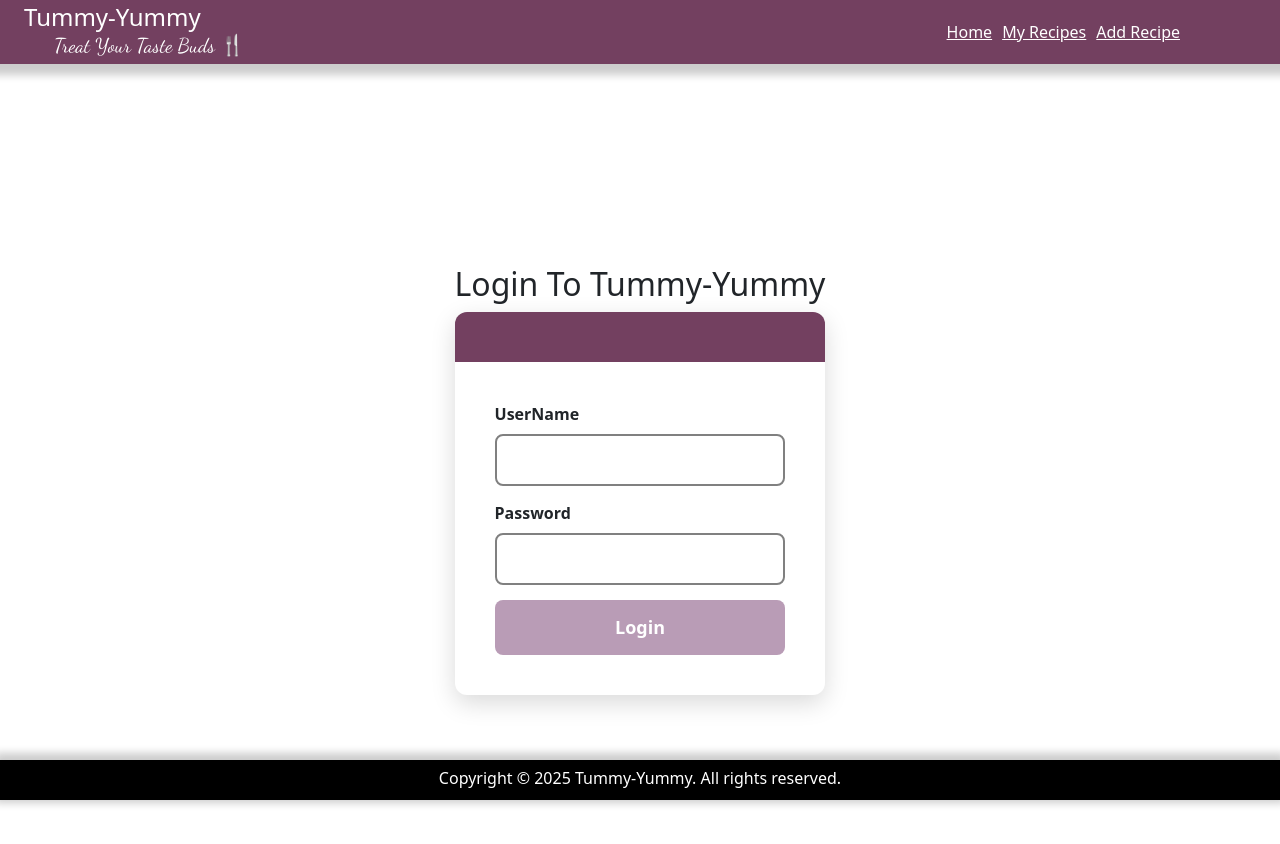
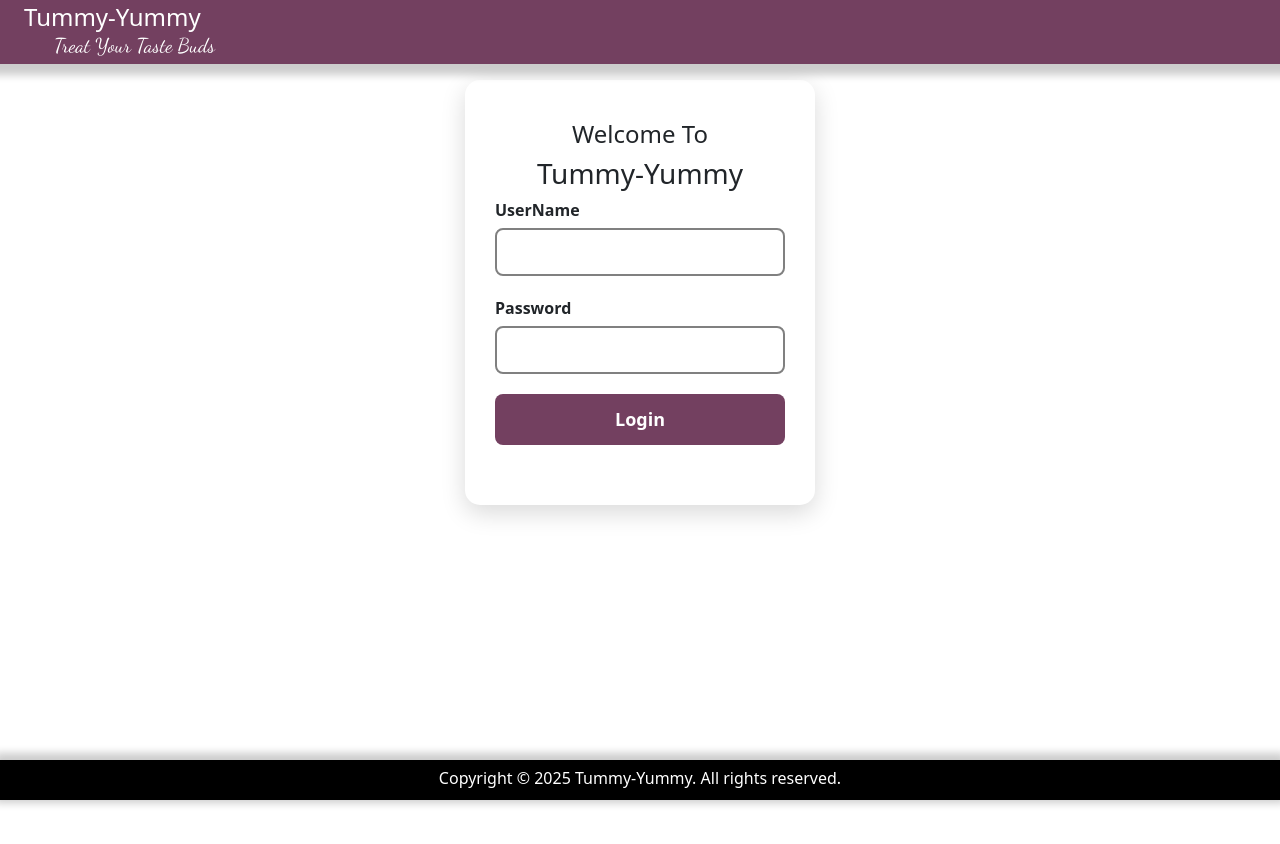
Before and after one commit to dd-1710/Recipe-Book, an Angular app in the folder Recipe-App/: page /login in a window 1280 px wide. Shown: the top 844 px of the page. After the commit the page ends 800 px from the top, so only its background shows below. Built offline with nearby package versions, Linux system fonts and the light colour scheme; a web font is replaced by a local one.

Commit message:
implementing login form and signup form

```diff
--- a/Recipe-App/src/pages/header/header.component.html
+++ b/Recipe-App/src/pages/header/header.component.html
@@ -2,11 +2,11 @@
     <div class="header">
         <span style="display: inline-block;">
             <h2>Tummy-Yummy</h2>
-            <p>Treat Your Taste Buds 🍴</p>
+            <p>Treat Your Taste Buds</p>
         </span>
-      <span class="nav-links">
+      <span class="nav-links" *ngIf="isLoggedIn">
         <nav>
-            <a href="#">Home</a>
+            <a routerLink="/recipe">Home</a>
             <a href="#">My Recipes</a>
             <a routerLink="/add-recipe">Add Recipe</a>
         </nav>
--- a/Recipe-App/src/pages/header/header.component.ts
+++ b/Recipe-App/src/pages/header/header.component.ts
@@ -1,13 +1,26 @@
 import { Component } from '@angular/core';
 import { RouterModule } from '@angular/router';
+import { CommonModule } from '@angular/common';
+import { AuthService } from '../../services/auth.service';
 
 @Component({
   selector: 'app-header',
   standalone: true,
-  imports: [RouterModule],
+  imports: [RouterModule,CommonModule],
   templateUrl: './header.component.html',
   styleUrl: './header.component.scss'
 })
 export class HeaderComponent {
 
+public isLoggedIn:boolean = false;
+
+constructor(private auth:AuthService){
+
 }
+
+ngOnInit(){
+  this.auth.isLoggedIn$.subscribe(status=>{
+    this.isLoggedIn = status;
+  })
+}
+}
--- a/Recipe-App/src/pages/login/login.component.html
+++ b/Recipe-App/src/pages/login/login.component.html
@@ -1,35 +1,20 @@
 <div class="container">
-    <div>
-        <h2>Login To Tummy-Yummy</h2>
-        <form [formGroup]="loginForm" (ngSubmit)="login()" novalidate>
-            <div>
-                <div>
-                    <label for="username">UserName
+ <h4>Welcome To</h4><h3>Tummy-Yummy</h3>
+ <div class="login_form">
+    <form [formGroup]="loginForm">
+        <div>
+             <label for="username"> UserName</label>
+             <input type="text" id="username" formControlName="username">
+        </div>
+        <div>
+            <label for="password">Password</label>
+            <input type="text" id="password" formControlName="password">
+        </div>
 
-                    </label>
-                    <input id="username" type="text" formControlName="username">
-                    <div *ngIf="userName?.invalid && userName?.touched">
-                        <span class="alert alert-danger" *ngIf="userName?.errors?.['required']">User Name is
-                            Required</span>
+        <div>
+            <button class="button">Login</button>
+        </div>
 
-                    </div>
-                </div>
-                <div>
-                    <label for="password"> Password
-
-                    </label>
-                    <input id="password" type="password" formControlName="password">
-                    <div *ngIf="password?.invalid && password?.touched">
-                        <span class="alert alert-danger" *ngIf="password?.errors?.['required']">Password is
-                            Required</span>
-
-                    </div>
-                </div>
-                <button [disabled]="loginForm.invalid">
-                    Login
-                </button>
-            </div>
-        </form>
-
-    </div>
+    </form>
+ </div>
 </div>
--- a/Recipe-App/src/pages/login/login.component.scss
+++ b/Recipe-App/src/pages/login/login.component.scss
@@ -1,92 +1,79 @@
-:root {
-  --primary-color: rgb(115, 64, 96);
-  --background-color: beige;
-  --error-color: #e74c3c;
-  --input-border: gray;
-  --input-focus-border: var(--primary-color);
-}
+
 
 body, html {
   height: 100%;
   margin: 0;
-  font-family: Arial, sans-serif;
+  font-family: 'Segoe UI', Tahoma, Geneva, Verdana, sans-serif;
   background-color: var(--background-color);
-}
-
-.container {
-  height: 100vh;
   display: flex;
   justify-content: center;
   align-items: center;
 }
 
-form {
-  background: white;
- border-top: 50px solid  rgb(115, 64, 96);
+.container {
+  text-align: center;
+  padding: 40px 30px;
+  background-color: var(--card-bg);
+  border-radius: 15px;
+  box-shadow: 0 8px 24px rgba(0, 0, 0, 0.15);
+  width: 350px;
+}
 
-  padding: 40px 40px;
-  border-radius: 12px;
-  box-shadow: 0 8px 24px rgba(0,0,0,0.15);
-  width: 100%;
-  max-width: 500px;
-  box-sizing: border-box;
+h2 {
+  color: var(--primary-color);
+  font-weight: 600;
+  margin-bottom: 5px;
+}
+
+h1 {
+  color: var(--primary-color);
+  font-size: 2.8rem;
+  margin-bottom: 30px;
+  font-weight: 700;
+  letter-spacing: 2px;
+}
+
+.login_form form div {
+  margin-bottom: 20px;
+  text-align: left;
 }
 
 label {
   display: block;
-  margin-bottom: 8px;
+  color: var(--text-color);
   font-weight: 600;
-  color: var(--primary-color);
+  margin-bottom: 6px;
 }
 
-input[type="text"],
-input[type="password"] {
+input[type="text"] {
   width: 100%;
-  padding: 12px 14px;
-  margin-bottom: 15px;
-  border: 2px solid gray !important;
+  padding: 10px 14px;
+  border: 2px solid gray;
   border-radius: 8px;
   font-size: 16px;
+  transition: border-color 0.3s ease;
   box-sizing: border-box;
-  transition: border-color 0.3s ease;
 }
 
-input[type="text"]:focus,
-input[type="password"]:focus {
+input[type="text"]:focus {
   border-color: var(--input-focus-border);
   outline: none;
+  background-color: #fff;
 }
 
-button {
+.button {
   width: 100%;
-  padding: 14px;
-  background-color: rgb(115, 64, 96);
+  padding: 12px 0;
+  background-color: rgb(115 64 96);
   border: none;
   border-radius: 8px;
   color: white;
+  font-weight: 700;
   font-size: 18px;
-  font-weight: 700;
   cursor: pointer;
   transition: background-color 0.3s ease;
 }
 
-button:disabled {
-  background-color: #b99cb6;
-  cursor: not-allowed;
+.button:hover {
+  background-color: rgb(220, 155, 196);
 }
-
-.alert-danger {
-  color: var(--error-color);
-  font-size: 13px;
-  margin-top: -12px;
-  margin-bottom: 12px;
-  display: block;
-}
-
-@media (max-width: 480px) {
-  form {
-    padding: 30px 20px;
-    width: 90%;
-    max-width: 100%;
-  }
-}
--- a/Recipe-App/src/pages/login/login.component.ts
+++ b/Recipe-App/src/pages/login/login.component.ts
@@ -2,6 +2,7 @@ import { CommonModule } from '@angular/common';
 import { Component } from '@angular/core';
 import { ReactiveFormsModule,FormGroup,FormBuilder, Validators } from '@angular/forms';
 import { Router } from '@angular/router';
+import { AuthService } from '../../services/auth.service';
 
 @Component({
   selector: 'app-login',
@@ -12,34 +13,47 @@ import { Router } from '@angular/router';
 })
 export class LoginComponent {
 
-  public loginForm! : FormGroup;
+  currentView: 'welcome' | 'login' | 'signup' = 'welcome';
+  loginForm: FormGroup;
+  signupForm: FormGroup;
 
-  constructor(private fb:FormBuilder,private route:Router){
+  constructor(private fb: FormBuilder,private auth:AuthService,private router:Router) {
+    this.loginForm = this.fb.group({
+      username: ['', Validators.required],
+      password: ['', Validators.required]
+    });
 
+    this.signupForm = this.fb.group({
+      username: ['', Validators.required],
+      password: ['', Validators.required],
+      email: ['', [Validators.required, Validators.email]]
+    });
   }
 
-  ngOnInit(){
-
-    this.loginForm = this.fb.group({
-      username: ['',[Validators.required]],
-      password: ['',[Validators.required]]
-    })
+  get userName() {
+    return this.loginForm.get('username');
   }
 
-  get userName(){
-   return  this.loginForm.get('username')
-  }
-
-  get password(){
+  get password() {
     return this.loginForm.get('password');
   }
 
-  login(){
-    if(this.loginForm.valid){
-      console.log("logging")
-       this.route.navigate(['/recipe']);
-       sessionStorage.setItem('isLoggedIn','True')
+  switchView(view: 'welcome' | 'login' | 'signup') {
+    this.currentView = view;
+  }
+
+  login() {
+    if (this.loginForm.valid) {
+      this.auth.login();
+      this.router.navigate(['/recipe'])
+      alert('Logged in successfully');
     }
   }
 
+  signup() {
+    if (this.signupForm.valid) {
+      // signup logic here
+      alert('Signed up successfully');
+    }
+  }
 }
--- /dev/null
+++ b/Recipe-App/src/services/auth.service.ts
@@ -0,0 +1,23 @@
+import { Injectable } from '@angular/core';
+import { BehaviorSubject } from 'rxjs';
+@Injectable({
+  providedIn: 'root'
+})
+export class AuthService {
+
+  private loggingStatus = new BehaviorSubject<boolean>(false);
+  isLoggedIn$ = this.loggingStatus.asObservable()
+
+  constructor() { }
+
+  login(){
+    sessionStorage.setItem('isLoggedIn','true');
+    this.loggingStatus.next(true);
+  }
+
+  logout(){
+
+    sessionStorage.removeItem('isLoggedIn');
+    this.loggingStatus.next(false);
+  }
+}
```
Also changed, not shown: 1 other file (tests, documents, lock files or other folders).
